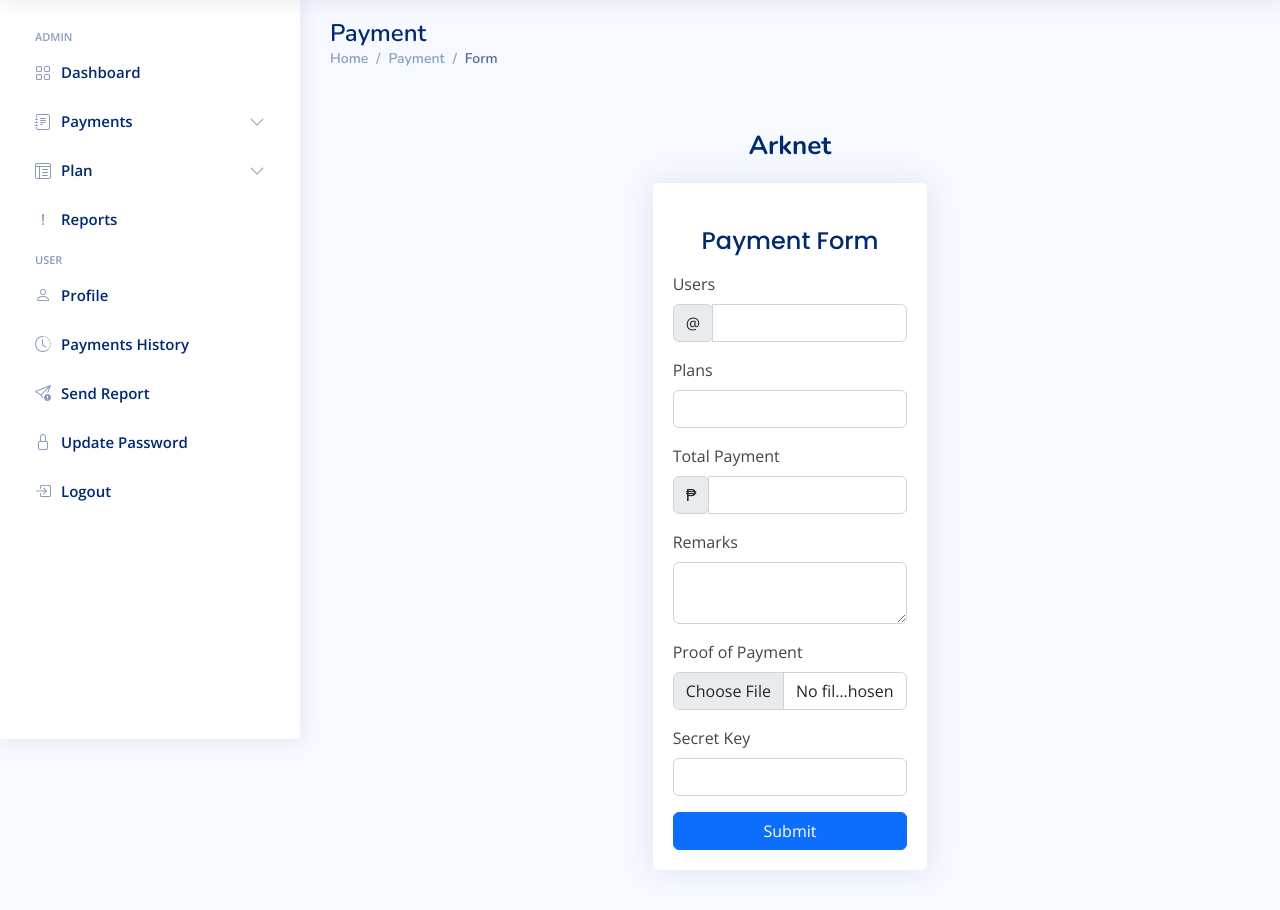
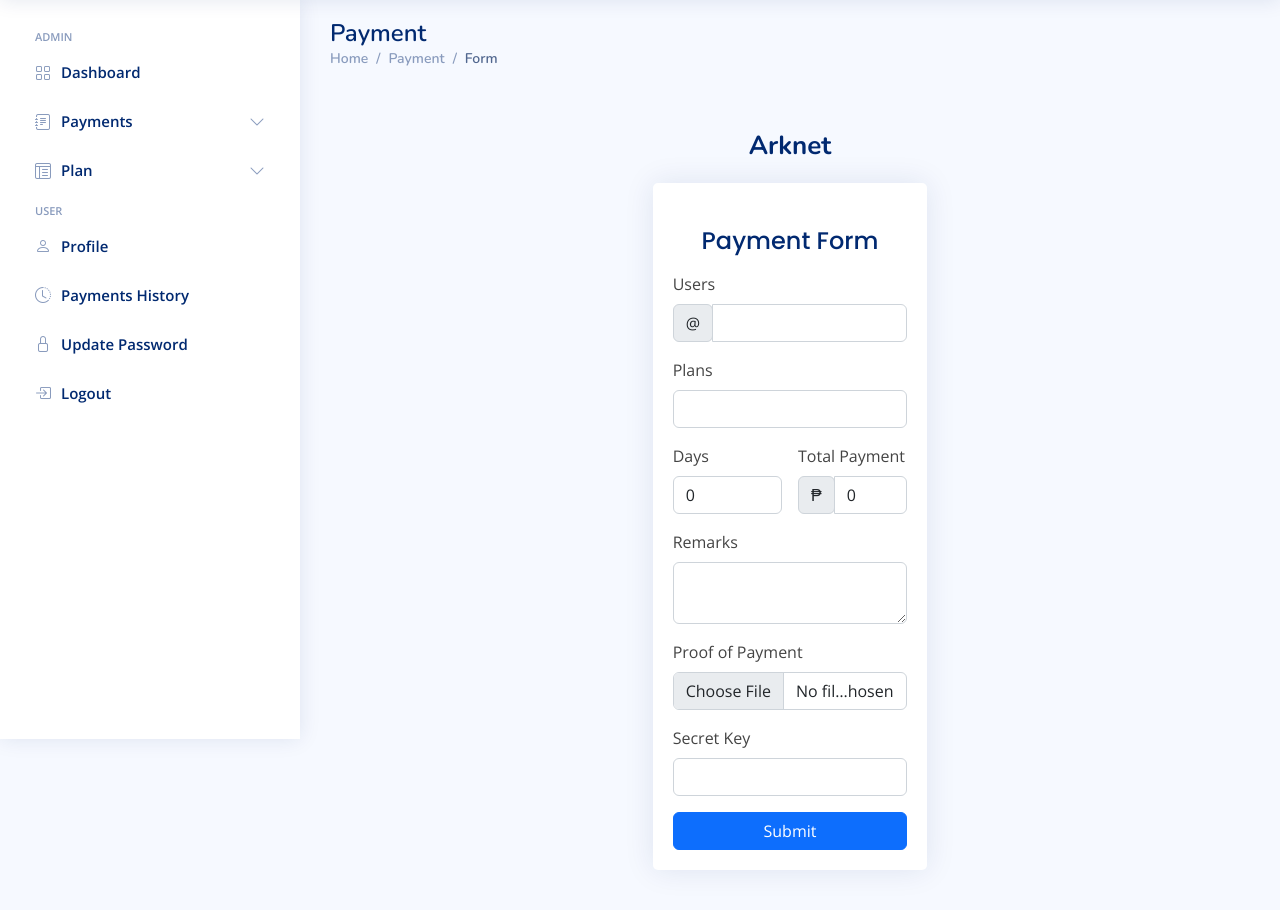
Before and after one commit to earlfunk21/Arknet2, a Flask app: page /payment/form/ in a window 1280 px wide. Shown: the part 61-971 px from the top of the page. Run offline with Flask 2, Linux system fonts and the light colour scheme; the visitor is signed in with stand-in values (Sample User, id 1); tables that the repository leaves empty hold one stand-in row (values such as "Sample post"); parts of the project's set-up code (start-up, migrations or seed data) failed here and were passed over; some libraries are stand-ins or nearby versions.

Commit message:
Remove "Report"

```diff
--- a/app/main/routes.py
+++ b/app/main/routes.py
@@ -64,7 +64,7 @@ def dashboard():
         ).limit(5).all()
 
     # Lists of Users
-    users = User.query.all()
+    users = db.session.query(User).filter(User.is_admin == False).all()
 
     # Lists of Reports
     reports = Report.query.order_by(Report.date_reported.desc()).limit(5).all()
--- a/app/payment/forms.py
+++ b/app/payment/forms.py
@@ -11,8 +11,7 @@ class PaymentForm(FlaskForm):
     plan = QuerySelectField("Plans", query_factory=lambda: Plan.query, allow_blank=True, validators=[validators.DataRequired()])
     user = QuerySelectField("Users", query_factory=lambda: User.query, get_label='username', allow_blank=True, validators=[validators.DataRequired()])
     days = IntegerField("Days", default=0)
-    months = IntegerField("Months", default=0)
-    years = IntegerField("Years", default=0)
+    total = IntegerField("Total Payment", default=0)
     receipt = FileField('Proof of Payment', validators=[FileAllowed(['jpg', 'png', 'jpeg'], 'Images only!')])
     admin_key = PasswordField("Secret Key", validators=[validators.InputRequired()])
 
--- a/app/payment/routes.py
+++ b/app/payment/routes.py
@@ -18,20 +18,18 @@ def payment_form():
         remarks = form.remarks.data
         plan = form.plan.data
         days = form.days.data
-        months = form.months.data * 30
-        years = form.years.data * 365
         user = form.user.data
+        total = form.total.data
         file = form.receipt.data
-        days_expired = days + months + years
-        due_date = datetime.datetime.now() + datetime.timedelta(days=days_expired)
+        due_date = datetime.datetime.now() + datetime.timedelta(days=days)
         if user.recent_payment:
-            due_date = user.recent_payment.due_date + datetime.timedelta(days=days_expired)
+            due_date = user.recent_payment.due_date + datetime.timedelta(days=days)
         payment = Payment(remarks=remarks,
                           due_date=due_date,
                           plan=plan,
                           user=user,
                           received_by=load_user(),
-                          amount=(days_expired / plan.days) * plan.price)
+                          amount=total)
         response = None
         if file:
             response = fik.upload(file)
--- a/app/templates/includes/sidenav.html
+++ b/app/templates/includes/sidenav.html
@@ -48,12 +48,12 @@
           </ul>
         </li><!-- End Plan Nav -->
 
-        <li class="nav-item">
+        <!-- <li class="nav-item">
           <a class="nav-link collapsed" href="{{ url_for('main.report_lists') }}">
             <i class="bi bi-exclamation-lg"></i>
             <span>Reports</span>
           </a>
-        </li><!-- End Reports Page Nav -->
+        </li>End Reports Page Nav -->
 
         <!-- End of admin page -->
       {% endif %}
@@ -73,12 +73,12 @@
         </a>
       </li><!-- End Profile Page Nav -->
 
-      <li class="nav-item">
+      <!-- <li class="nav-item">
         <a class="nav-link collapsed" href="{{ url_for('main.send_report') }}">
           <i class="bi bi-send-exclamation"></i>
           <span>Send Report</span>
         </a>
-      </li><!-- End Profile Page Nav -->
+      </li>End Profile Page Nav -->
 
       <li class="nav-item">
         <a class="nav-link collapsed" href="{{ url_for('auth.update_password', token=dumps_token(load_user().username, salt='forgot_password')) }}">
--- a/app/templates/payment/form.html
+++ b/app/templates/payment/form.html
@@ -54,23 +54,8 @@
 
                     {{ render_field(form.user, prefix='@')}}
                     {{ render_field(form.plan) }}
-                    <div class="col-12" id="expired_in" style="display: none;">
-                      <label class="form-check-label">Expired in:</label>
-                      <div class="mt-2 mx-3">
-                        <div class="row">
-                          {{ render_field(form.days, col='col-4')}}
-                          {{ render_field(form.months, col='col-4')}}
-                          {{ render_field(form.years, col='col-4')}}
-                        </div>
-                      </div>
-                    </div>
-                    <div class="col-12">
-                      <label for="total_payment" class="form-label">Total Payment</label>
-                      <div class="input-group has-validation">
-                        <span class="input-group-text" id="inputGroupPrepend">₱</span>
-                        <div id="total_payment" class="form-control"></div>
-                      </div>
-                    </div>
+                    {{ render_field(form.days, col='col-6')}}
+                    {{ render_field(form.total, prefix='₱', col='col-6') }}
                     {{ render_field(form.remarks) }}
                     {{ render_field(form.receipt) }}
                     {{ render_field(form.admin_key) }}
@@ -81,27 +66,6 @@
 
                     <script>
                       $(document).ready(function(){
-                          var plan = null;
-                          $('#plan').on('change', function(){
-                            $.getJSON('{{url_for("main.all_plans")}}', function(data){
-                              $.each(data, function(index){
-                                if(data[index].id === Number($('#plan').val())){
-                                  plan = data[index];
-                                  $('#expired_in').show();
-                                }
-                              });
-                            });
-                            if($(this).val() == '__None'){
-                              $('#expired_in').hide();
-                            }
-                          });
-                          $("input[type='number']").on("keyup", function(){
-                              let days = Number($('#days').val());
-                              let months = Number($('#months').val()) * 30;
-                              let years = Number($('#years').val()) * 365;
-                              $("#total_payment").text((((days + months + years)/ plan.days) * plan.price).toFixed(2).replace(/(\d)(?=(\d{3})+\.)/g, "$1,").toString());
-                          });
-
                           $("#submit_btn").on("click", function(){
                             $(this)
                                 .text("Loading...")
```
Also changed, not shown: app/templates/main/dashboard.html (+3 -4 lines).
